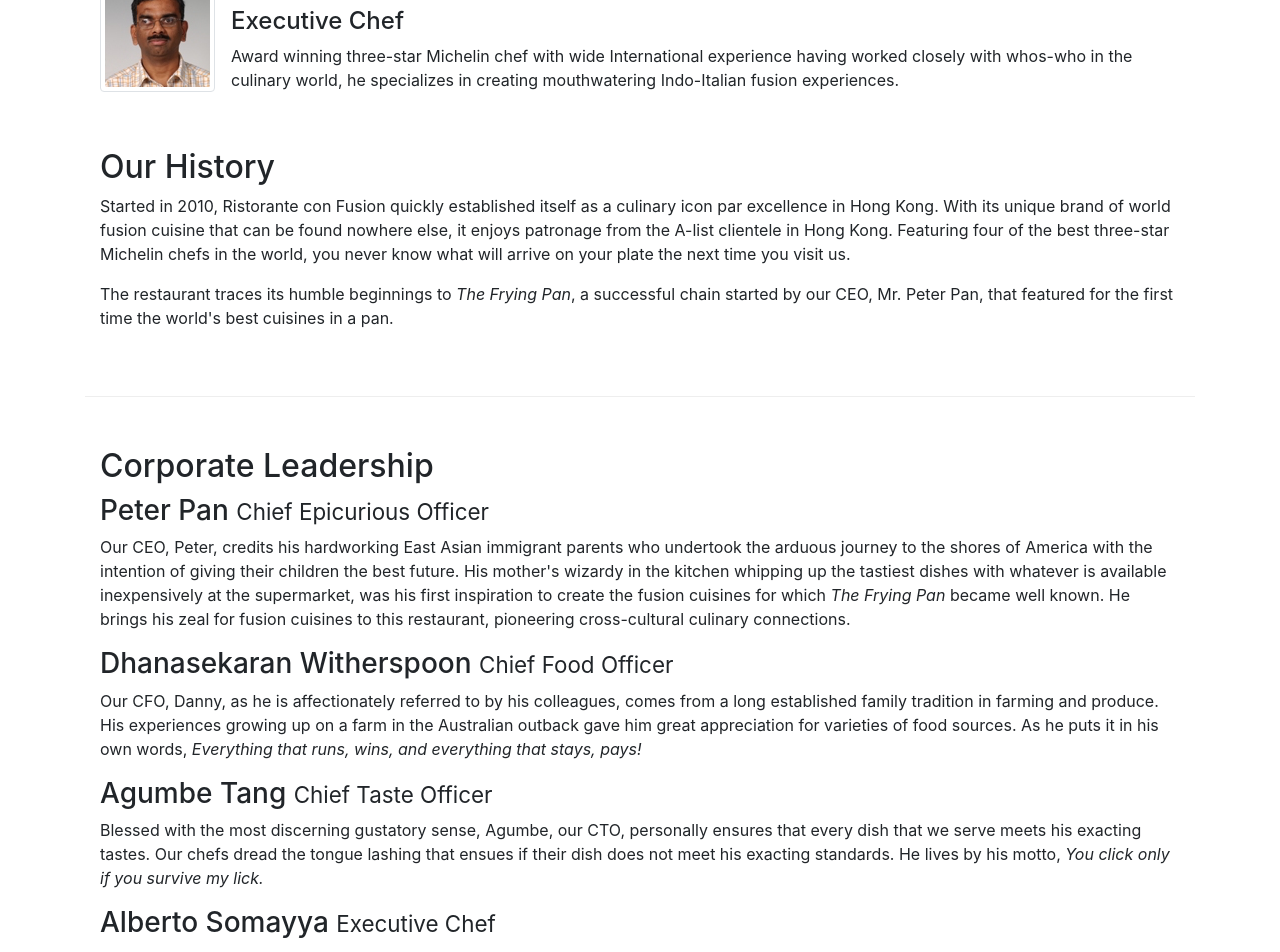
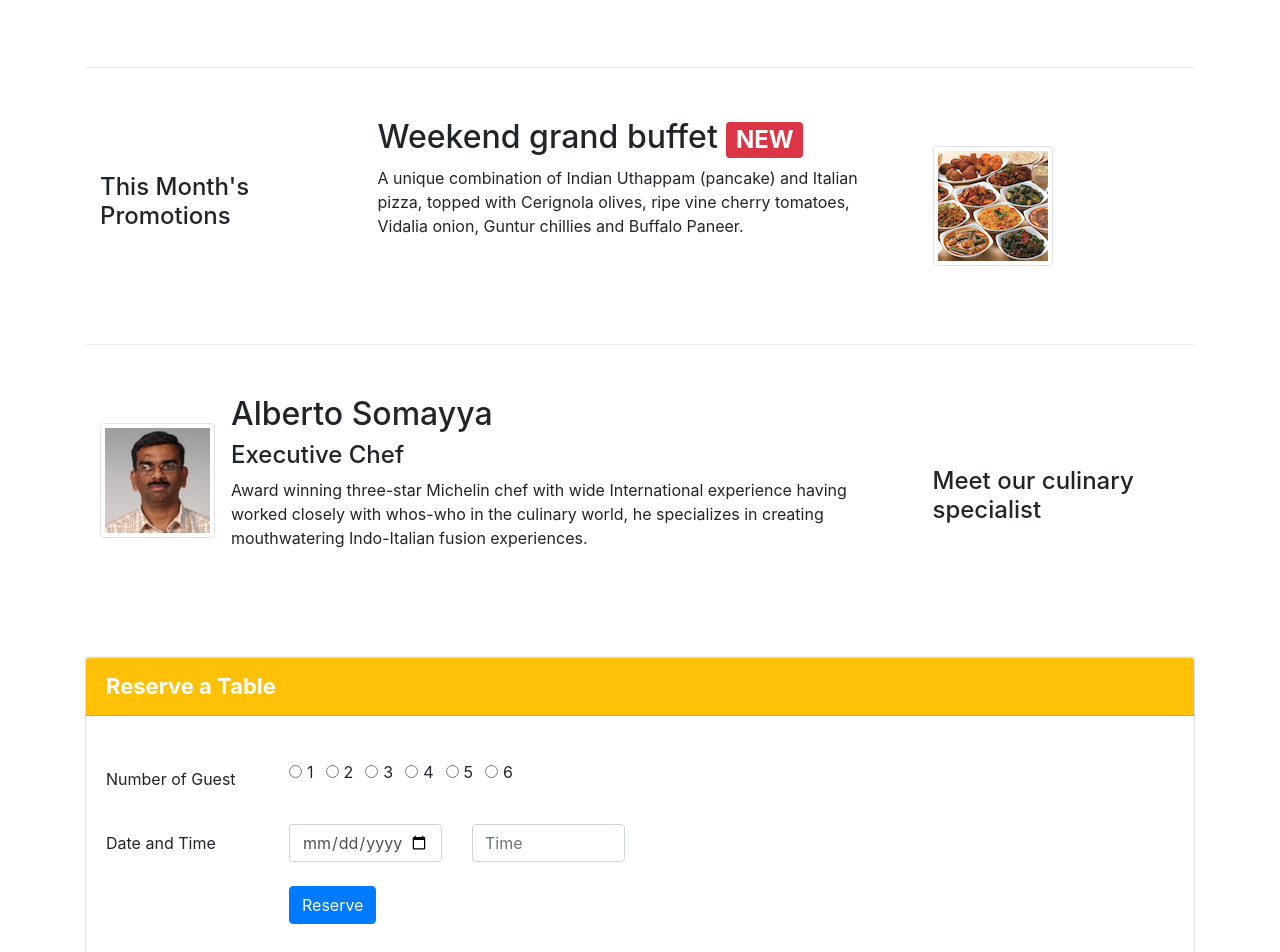
Before and after one commit to ieva1919/UI-Frameworks-and-Tools-Bootstrap-4, a React (Create React App) app: page / in a window 1280 px wide. Shown: the part 600-1552 px from the top of the page. Built offline with nearby package versions, Linux system fonts and the light colour scheme.

Commit message:
add button and one more table

```diff
--- a/src/Components/Container.css
+++ b/src/Components/Container.css
@@ -7,4 +7,14 @@
 .media {
   margin-bottom: 40px;
 }
+
+.warning {
+  background-color: #FFC107;
+  color: white;
+  font-size: 22px;
+}
+
+.margin {
+  margin: 40px 0px;
+}
 /*# sourceMappingURL=Container.css.map */
--- a/src/Components/Container.jsx
+++ b/src/Components/Container.jsx
@@ -9,7 +9,7 @@ import {
 import { FontAwesomeIcon } from '@fortawesome/react-fontawesome'
 import { faPhone, faFax, faEnvelope } from '@fortawesome/free-solid-svg-icons'
 import { faSkype } from '@fortawesome/free-brands-svg-icons'
-import { Card, Form, Table } from 'react-bootstrap';
+import { Card, Col, Row, Form, Table } from 'react-bootstrap';
 
 
 function Container() {
@@ -17,6 +17,7 @@ function Container() {
         <Switch>
             <Route exact path="/">
                 <div>
+                    <div className="margin">
                         <div className="container">
                             <div className="row">
                                 <div className="col-12 col-sm-4">
@@ -24,20 +25,49 @@ function Container() {
                                     <hr />
                                 </div >
                             </div>
-
                             <div className="row row-content align-items-center">
-                            <div className="col-12">
+                                <div class="col-12 order-last col-sm-3">
+                                    <h4>Our Lipsmaking Culinary Creation</h4>
+                                </div>
+                                <div className="col-12 order-first col-sm-9">
                                     <div className="media">
                                         <img className="d-flex mr-3 img-thumbnail align-self-center"
                                             src="img/uthappizza.png" alt="Uthappizza" />
                                         <div className="media-body">
-                                        <h2 class="mt-0">Uthappizza</h2>
+                                            <h2 class="mt-0">Uthappizza <span className="badge badge-danger">HOT</span><span class="badge badge-pill badge-secondary">$4.99</span></h2>
                                             <p class="d-none d-sm-block">A unique combination of Indian Uthappam (pancake) and
                                             Italian pizza, topped with Cerignola olives, ripe vine
                                             cherry tomatoes, Vidalia onion, Guntur chillies and
                             Buffalo Paneer.</p>
                                         </div>
                                     </div>
+                                </div>
+                            </div>
+                            <div className="row row-content align-items-center">
+                                <div class="col-12 col-sm-3">
+                                    <h4>This Month's Promotions</h4>
+                                </div>
+                                <div class="col-6 col-sm-6">
+                                    <div className="media">
+                                        <div className="media-body">
+                                            <h2 class="mt-0">Weekend grand buffet <span className="badge badge-danger">NEW</span></h2>
+                                            <p class="d-none d-sm-block">A unique combination of Indian Uthappam (pancake) and
+                                            Italian pizza, topped with Cerignola olives, ripe vine
+                                            cherry tomatoes, Vidalia onion, Guntur chillies and
+                            Buffalo Paneer.</p>
+                                        </div>
+                                    </div>
+                                </div>
+                                <div class="col-6 col-sm-3">
+                                    <img className="d-flex mr-3 img-thumbnail align-self-center"
+                                        src="img/buffet.png" alt="buffet" />
+                                </div>
+                            </div>
+                            <div className="row row-content align-items-center">
+                                <div class="col-12 col-sm-3 order-last">
+                                    <h4>Meet our culinary specialist</h4>
+                                </div>
+                                <div className="col-12 col-sm-9 order-first">
                                     <div className="media">
                                         <img className="d-flex mr-3 img-thumbnail align-self-center"
                                             src="img/alberto.png" alt="Alberto Somayya" />
@@ -51,23 +81,46 @@ function Container() {
                             </p>
                                         </div>
                                     </div>
-                                <h2>Our History</h2>
-                                <p>Started in 2010, Ristorante con Fusion quickly established itself as a culinary icon par excellence in Hong Kong. With its unique brand of world fusion cuisine that can be found nowhere else, it enjoys patronage from the A-list clientele in Hong Kong.  Featuring four of the best three-star Michelin chefs in the world, you never know what will arrive on your plate the next time you visit us.</p>
-                                <p>The restaurant traces its humble beginnings to <em>The Frying Pan</em>, a successful chain started by our CEO, Mr. Peter Pan, that featured for the first time the world's best cuisines in a pan.</p>
                                 </div>
                             </div>
-                        <div className="row row-content align-items-center ">
-                            <div className="col-12">
-                                <h2>Corporate Leadership</h2>
-                                <h3>Peter Pan <small>Chief Epicurious Officer</small></h3>
-                                <p className="d-none d-sm-block">Our CEO, Peter, credits his hardworking East Asian immigrant parents who undertook the arduous journey to the shores of America with the intention of giving their children the best future. His mother's wizardy in the kitchen whipping up the tastiest dishes with whatever is available inexpensively at the supermarket, was his first inspiration to create the fusion cuisines for which <em>The Frying Pan</em> became well known. He brings his zeal for fusion cuisines to this restaurant, pioneering cross-cultural culinary connections.</p>
-                                <h3>Dhanasekaran Witherspoon <small>Chief Food Officer</small></h3>
-                                <p className="d-none d-sm-block">Our CFO, Danny, as he is affectionately referred to by his colleagues, comes from a long established family tradition in farming and produce. His experiences growing up on a farm in the Australian outback gave him great appreciation for varieties of food sources. As he puts it in his own words, <em>Everything that runs, wins, and everything that stays, pays!</em></p>
-                                <h3>Agumbe Tang <small>Chief Taste Officer</small></h3>
-                                <p className="d-none d-sm-block">Blessed with the most discerning gustatory sense, Agumbe, our CTO, personally ensures that every dish that we serve meets his exacting tastes. Our chefs dread the tongue lashing that ensues if their dish does not meet his exacting standards. He lives by his motto, <em>You click only if you survive my lick.</em></p>
-                                <h3>Alberto Somayya <small>Executive Chef</small></h3>
-                                <p className="d-none d-sm-block">Award winning three-star Michelin chef with wide International experience having worked closely with whos-who in the culinary world, he specializes in creating mouthwatering Indo-Italian fusion experiences. He says, <em>Put together the cuisines from the two craziest cultures, and you get a winning hit! Amma Mia!</em></p>
+                            <Card id="reservetable">
+                                <Card.Header className="warning"><strong>Reserve a Table </strong></Card.Header>
+                                <Card.Body>
+                                    <Card.Text>
+                                        <Form>
+                                            <Form.Group as={Row} className="my-4">
+                                                <Form.Label column sm={2}>Number of Guest</Form.Label>
+                                                <Col sm={10}>
+                                                    {['radio'].map((type) => (
+                                                        <div key={`inline-${type}`} className="mb-3">
+                                                            <Form.Check inline label="1" type={type} id={`inline-${type}-1`} />
+                                                            <Form.Check inline label="2" type={type} id={`inline-${type}-1`} />
+                                                            <Form.Check inline label="3" type={type} id={`inline-${type}-1`} />
+                                                            <Form.Check inline label="4" type={type} id={`inline-${type}-1`} />
+                                                            <Form.Check inline label="5" type={type} id={`inline-${type}-1`} />
+                                                            <Form.Check inline label="6" type={type} id={`inline-${type}-1`} />
                                                         </div>
+                                                    ))}
+                                                </Col>
+                                            </Form.Group>
+                                            <Form.Group as={Row} className="my-4">
+                                                <Form.Label column sm={2}>Date and Time</Form.Label>
+                                                <Col sm={2}>
+                                                    <Form.Control type="date" name="date" placeholder="Date" />
+                                                </Col>
+                                                <Col sm={2}>
+                                                    <Form.Control type="number" name="time" placeholder="Time" />
+                                                </Col>
+                                            </Form.Group>
+                                            <Form.Group className="row">
+                                                <div class="offset-md-2 col-md-10">
+                                                    <button type="submit" class="btn btn-primary">Reserve</button>
+                                                </div>
+                                            </Form.Group >
+                                        </Form>
+                                    </Card.Text>
+                                </Card.Body>
+                            </Card>
                         </div>
                     </div>
                 </div>
@@ -136,15 +189,15 @@ function Container() {
                                 <p className="d-none d-sm-block">Award winning three-star Michelin chef with wide International experience having worked closely with whos-who in the culinary world, he specializes in creating mouthwatering Indo-Italian fusion experiences. He says, <em>Put together the cuisines from the two craziest cultures, and you get a winning hit! Amma Mia!</em></p>
                             </div>
                         </div>
-                        <div class="row row-content">
-                            <div class="col-12 col-sm-9">
+                        <div className="row row-content">
+                            <div className="col-12 col-sm-9">
                                 <h2>Facts &amp; Figures</h2>
                             </div>
-                            <div class="col-12 col-sm-3">
+                            <div className="col-12 col-sm-3">
                             </div>
                         </div>
                         <Table striped bordered hover responsive>
-                            <thead class="thead-dark">
+                            <thead className="thead-dark">
                                 <tr>
                                     <th>&nbsp;</th>
                                     <th>2013</th>
--- a/src/Components/Container.scss
+++ b/src/Components/Container.scss
@@ -7,3 +7,13 @@
 .media {
     margin-bottom: 40px;
 }
+
+.warning {
+    background-color: #FFC107;
+    color: white;
+    font-size: 22px;
+}
+
+.margin {
+    margin: 40px 0px;
+}
```
Also changed, not shown: src/Components/Header.jsx (+7 -1 lines), 1 other file (tests, documents, lock files or other folders). Lines whose indentation alone changed are shown as unchanged.
